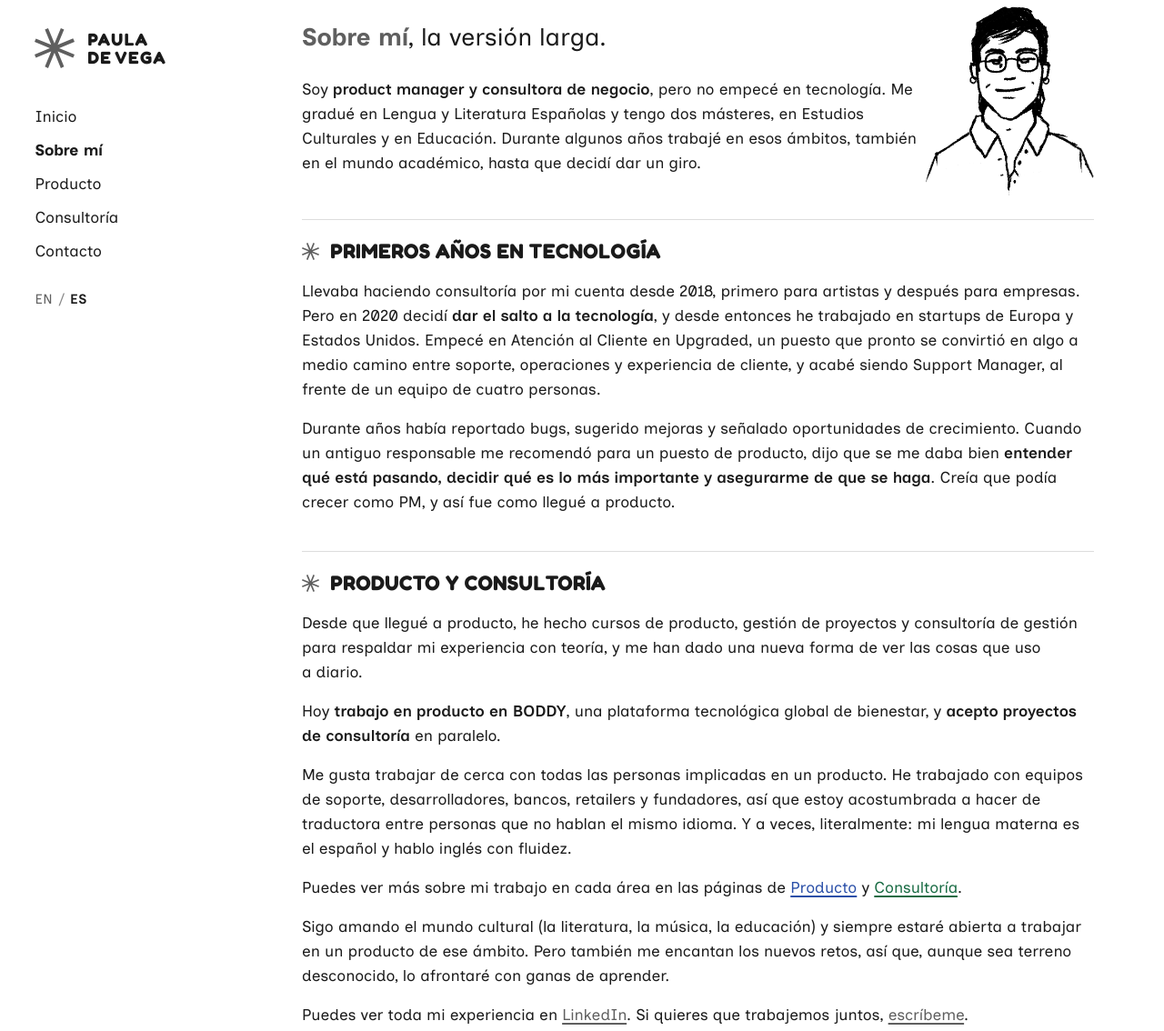
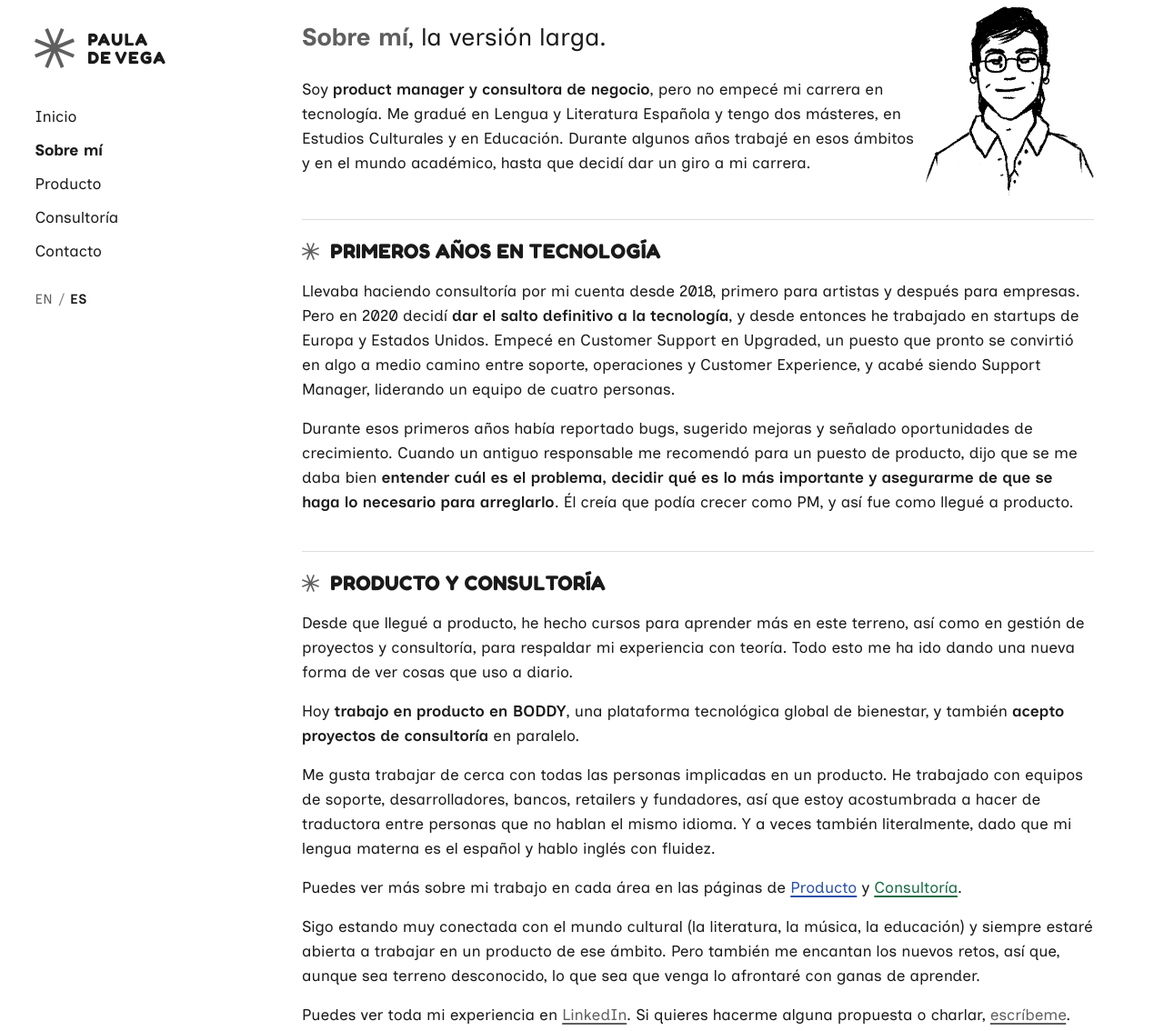
Before and after one commit to pauladvg/paula-consults, a plain HTML site: page es/sobre-mi/index.html in a window 1280 px wide. Shown: the part 41-1175 px from the top of the page at 91% size. Drawn offline with Linux system fonts and the light colour scheme.

Commit message:
Spanish home and About text

```diff
--- a/es/sobre-mi/index.html
+++ b/es/sobre-mi/index.html
@@ -50,7 +50,7 @@
           <div class="pdv-prose">
             <h1 class="pdv-type-headline" data-typewriter><strong>Sobre mí</strong>, la versión larga.</h1>
           </div>
-          <p class="pdv-about-sub">Soy <strong>product manager y consultora de negocio</strong>, pero no empecé en tecnología. Me gradué en Lengua y Literatura Españolas y tengo dos másteres, en Estudios Culturales y en Educación. Durante algunos años trabajé en esos ámbitos, también en el mundo académico, hasta que decidí dar un giro.</p>
+          <p class="pdv-about-sub">Soy <strong>product manager y consultora de negocio</strong>, pero no empecé mi carrera en tecnología. Me gradué en Lengua y Literatura Española y tengo dos másteres, en Estudios Culturales y en Educación. Durante algunos años trabajé en esos ámbitos y en el mundo académico, hasta que decidí dar un giro a mi carrera.</p>
         </div>
         <img class="pdv-about-pic" src="/assets/paula-portrait.png" width="691" height="802" alt="Ilustración de Paula de Vega">
       </div>
@@ -58,20 +58,20 @@
       <section class="pdv-about-sec" aria-labelledby="about-early">
         <h2 class="pdv-about-h" id="about-early"><span class="pdv-acc-ast" aria-hidden="true"></span>Primeros años en tecnología</h2>
         <div class="pdv-intro-cols">
-          <p>Llevaba haciendo consultoría por mi cuenta desde 2018, primero para artistas y después para empresas. Pero en 2020 decidí <strong>dar el salto a la tecnología</strong>, y desde entonces he trabajado en startups de Europa y Estados Unidos. Empecé en Atención al Cliente en Upgraded, un puesto que pronto se convirtió en algo a medio camino entre soporte, operaciones y experiencia de cliente, y acabé siendo Support Manager, al frente de un equipo de cuatro personas.</p>
-          <p>Durante años había reportado bugs, sugerido mejoras y señalado oportunidades de crecimiento. Cuando un antiguo responsable me recomendó para un puesto de producto, dijo que se me daba bien <strong>entender qué está pasando, decidir qué es lo más importante y asegurarme de que se haga</strong>. Creía que podía crecer como PM, y así fue como llegué a producto.</p>
+          <p>Llevaba haciendo consultoría por mi cuenta desde 2018, primero para artistas y después para empresas. Pero en 2020 decidí <strong>dar el salto definitivo a la tecnología</strong>, y desde entonces he trabajado en startups de Europa y Estados Unidos. Empecé en Customer Support en Upgraded, un puesto que pronto se convirtió en algo a medio camino entre soporte, operaciones y Customer Experience, y acabé siendo Support Manager, liderando un equipo de cuatro personas.</p>
+          <p>Durante esos primeros años había reportado bugs, sugerido mejoras y señalado oportunidades de crecimiento. Cuando un antiguo responsable me recomendó para un puesto de producto, dijo que se me daba bien <strong>entender cuál es el problema, decidir qué es lo más importante y asegurarme de que se haga lo necesario para arreglarlo</strong>. Él creía que podía crecer como PM, y así fue como llegué a producto.</p>
         </div>
       </section>
 
       <section class="pdv-about-sec" aria-labelledby="about-product">
         <h2 class="pdv-about-h" id="about-product"><span class="pdv-acc-ast" aria-hidden="true"></span>Producto y consultoría</h2>
         <div class="pdv-intro-cols">
-          <p>Desde que llegué a producto, he hecho cursos de producto, gestión de proyectos y consultoría de gestión para respaldar mi experiencia con teoría, y me han dado una nueva forma de ver las cosas que uso a diario.</p>
-          <p>Hoy <strong>trabajo en producto en BODDY</strong>, una plataforma tecnológica global de bienestar, y <strong>acepto proyectos de consultoría</strong> en paralelo.</p>
-          <p>Me gusta trabajar de cerca con todas las personas implicadas en un producto. He trabajado con equipos de soporte, desarrolladores, bancos, retailers y fundadores, así que estoy acostumbrada a hacer de traductora entre personas que no hablan el mismo idioma. Y a veces, literalmente: mi lengua materna es el español y hablo inglés con fluidez.</p>
+          <p>Desde que llegué a producto, he hecho cursos para aprender más en este terreno, así como en gestión de proyectos y consultoría, para respaldar mi experiencia con teoría. Todo esto me ha ido dando una nueva forma de ver cosas que uso a diario.</p>
+          <p>Hoy <strong>trabajo en producto en BODDY</strong>, una plataforma tecnológica global de bienestar, y también <strong>acepto proyectos de consultoría</strong> en paralelo.</p>
+          <p>Me gusta trabajar de cerca con todas las personas implicadas en un producto. He trabajado con equipos de soporte, desarrolladores, bancos, retailers y fundadores, así que estoy acostumbrada a hacer de traductora entre personas que no hablan el mismo idioma. Y a veces también literalmente, dado que mi lengua materna es el español y hablo inglés con fluidez.</p>
           <p>Puedes ver más sobre mi trabajo en cada área en las páginas de <a class="pdv-to-product" href="/es/producto/">Producto</a> y <a class="pdv-to-consulting" href="/es/consultoria/">Consultoría</a>.</p>
-          <p>Sigo amando el mundo cultural (la literatura, la música, la educación) y siempre estaré abierta a trabajar en un producto de ese ámbito. Pero también me encantan los nuevos retos, así que, aunque sea terreno desconocido, lo afrontaré con ganas de aprender.</p>
-          <p>Puedes ver toda mi experiencia en <a href="https://www.linkedin.com/in/pauladvg" target="_blank" rel="noopener noreferrer">LinkedIn</a>. Si quieres que trabajemos juntos, <a href="/es/contacto/">escríbeme</a>.</p>
+          <p>Sigo estando muy conectada con el mundo cultural (la literatura, la música, la educación) y siempre estaré abierta a trabajar en un producto de ese ámbito. Pero también me encantan los nuevos retos, así que, aunque sea terreno desconocido, lo que sea que venga lo afrontaré con ganas de aprender.</p>
+          <p>Puedes ver toda mi experiencia en <a href="https://www.linkedin.com/in/pauladvg" target="_blank" rel="noopener noreferrer">LinkedIn</a>. Si quieres hacerme alguna propuesta o charlar, <a href="/es/contacto/">escríbeme</a>.</p>
         </div>
       </section>
 
```
Also changed, not shown: es/index.html (+3 -3 lines).
